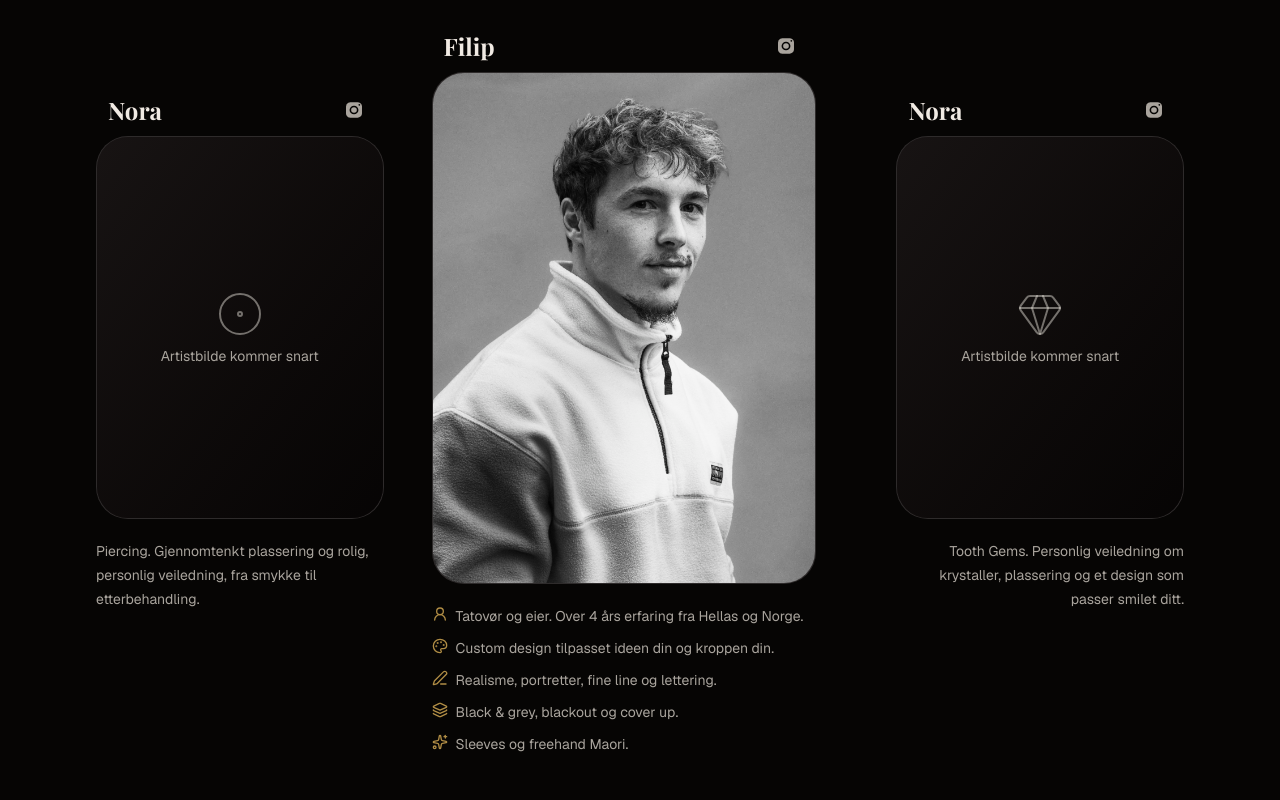
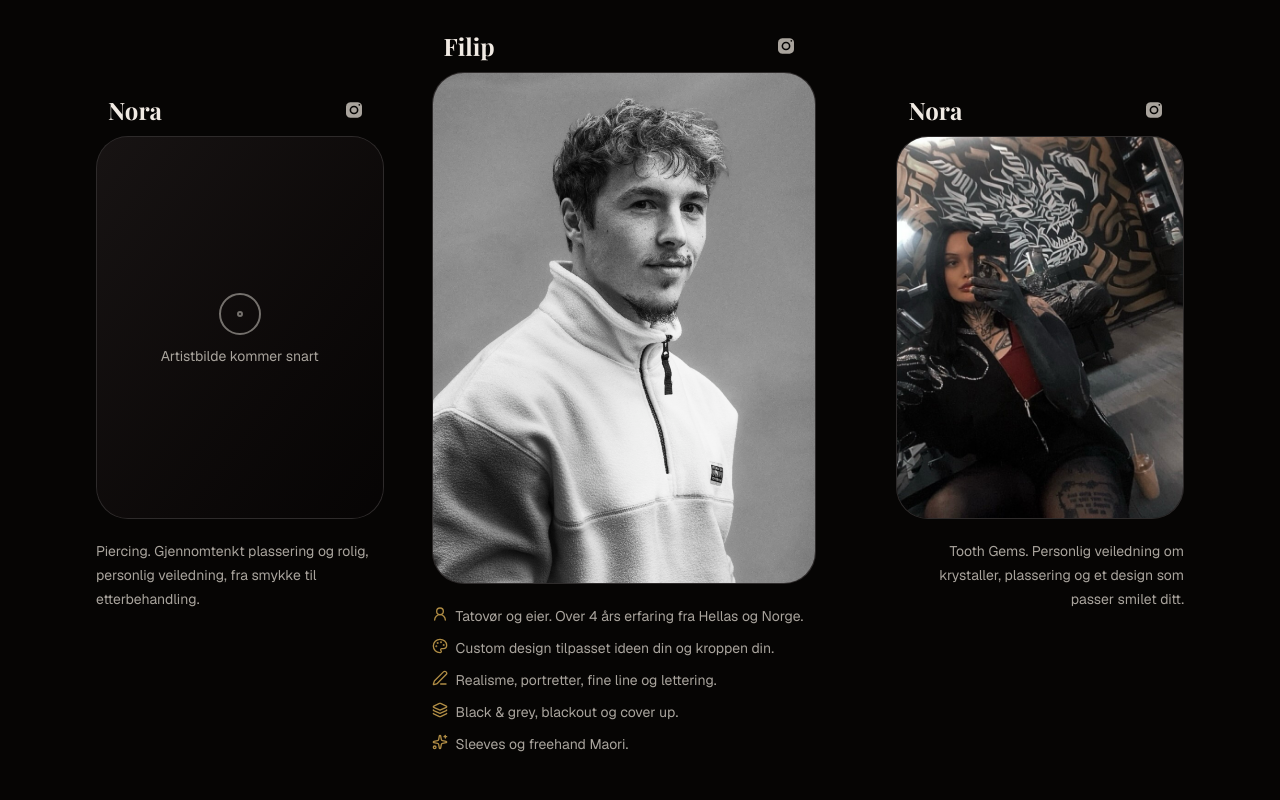
Before and after one commit to YmiaDKA/InfinityTattoo, a Next.js app: page / in a window 1280 px wide. Shown: the part 1780-2580 px from the top of the page. Built offline with nearby package versions, Linux system fonts and the light colour scheme.

Commit message:
Add Tooth Gems artist photo

```diff
--- a/src/app/page.tsx
+++ b/src/app/page.tsx
@@ -785,6 +785,7 @@ export default function Home() {
               <ArtistProfileCard
                 name="Nora"
                 href="/tooth-gems"
+                image="/media/artist/tooth-gems.jpg"
                 side="right"
                 icon={GemIcon}
                 bioEn="Tooth Gems. Personal guidance on crystals, placement and a design that suits your smile."
```
Also changed, not shown: public/media/artist/tooth-gems.jpg (added).
